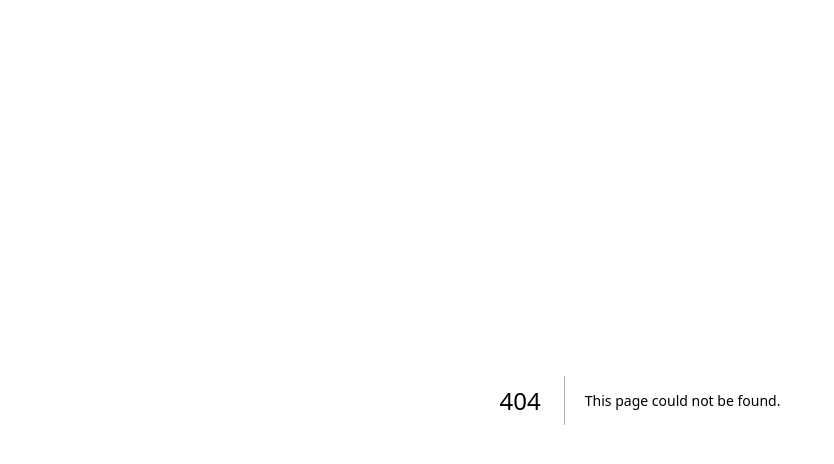
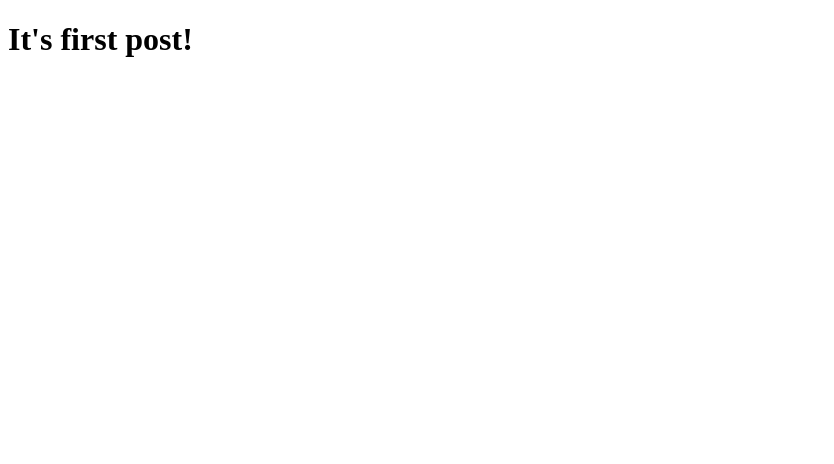
Before and after one commit to emrecoban/nextjs-blog, a Next.js app: page /posts/first-post in a window 1280 px wide. Before the commit this address had no page. Shown: the top 464 px of the page, without its empty margins (0-834 px from the left). Built offline with nearby package versions, Linux system fonts and the light colour scheme.

Commit message:
Creating new page.

```diff
--- /dev/null
+++ b/pages/posts/first-post.js
@@ -0,0 +1,3 @@
+export default function FirstPost(){
+    return <h1>It's first post!</h1>;
+}
```
